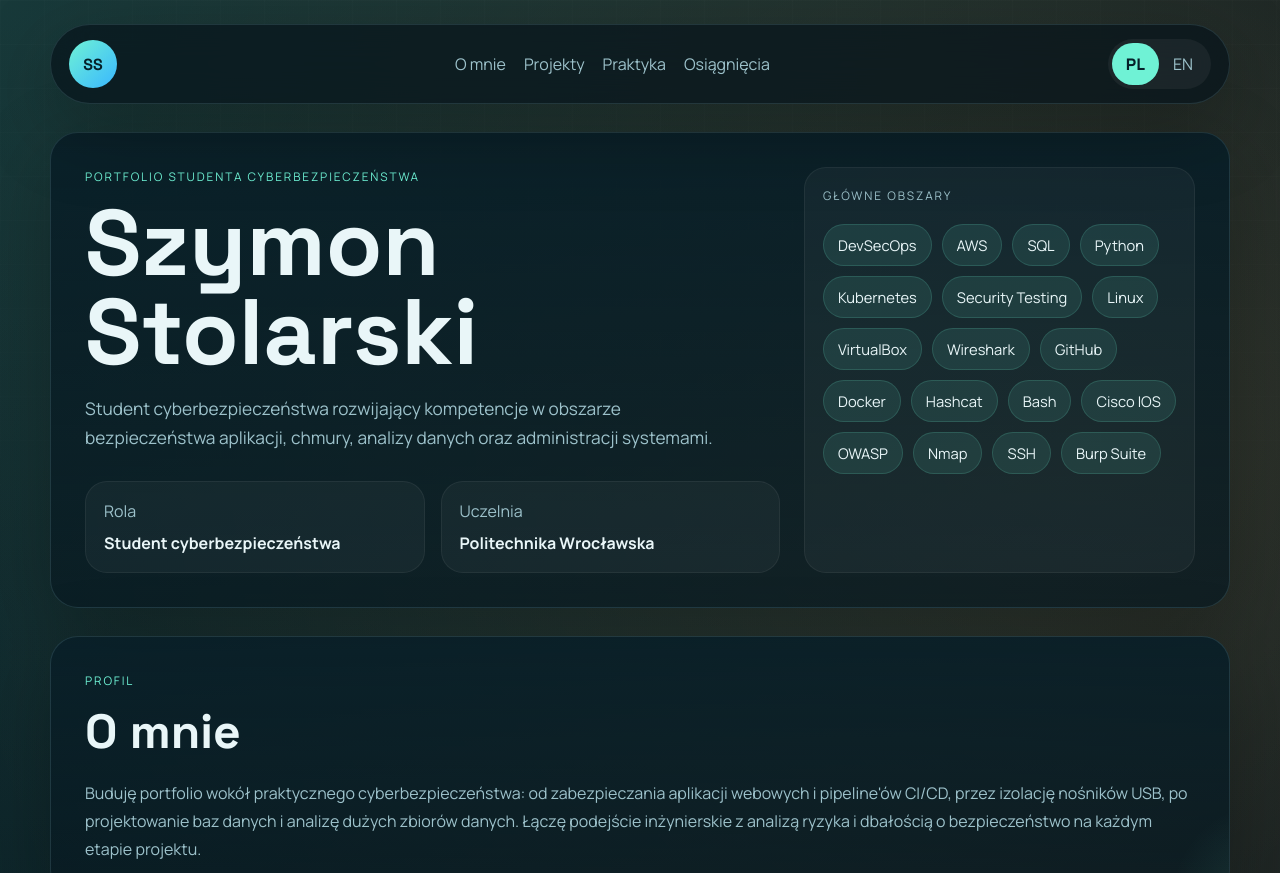
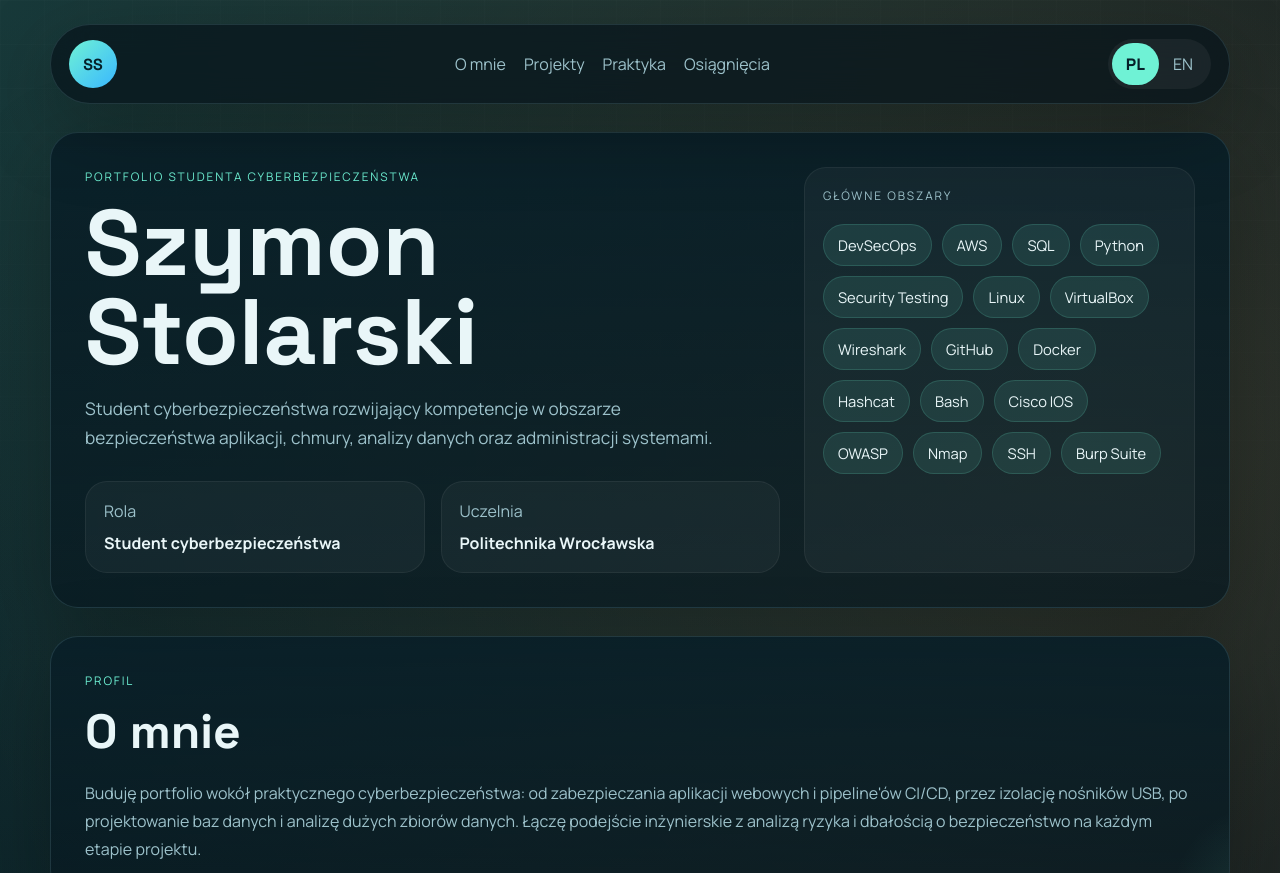
Before and after one commit to chairenjoyer/chairenjoyer.github.io, a plain HTML site: page index.html in a window 1280 px wide. Shown: the top 873 px of the page. Drawn offline with Linux system fonts and the light colour scheme.

Commit message:
Update index.html

```diff
--- a/index.html
+++ b/index.html
@@ -60,7 +60,6 @@
               <li>AWS</li>
               <li>SQL</li>
               <li>Python</li>
-              <li>Kubernetes</li>
               <li>Security Testing</li>
               <li>Linux</li>
               <li>VirtualBox</li>
```
